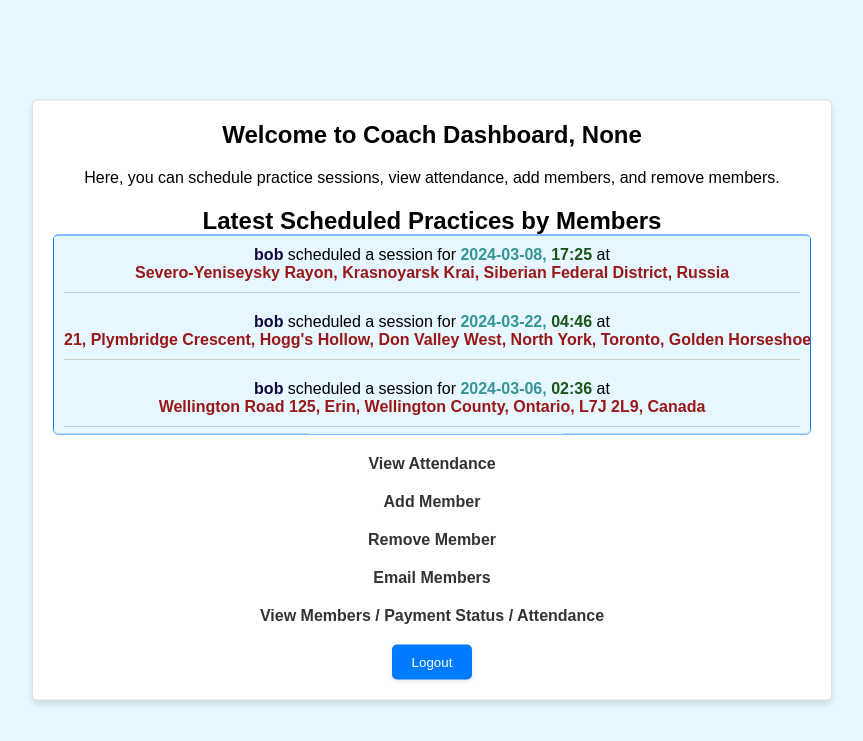
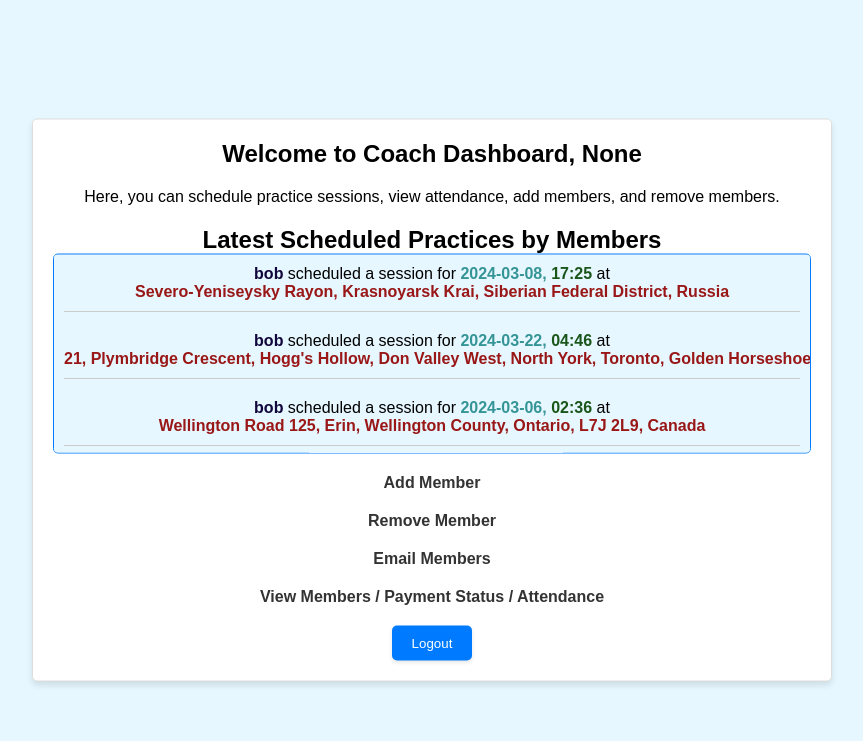
Before and after one commit to sankeer28/Club_Manager, a Flask app: page /coach_dashboard in a window 1280 px wide. Shown: the top 741 px of the page, without its empty margins (208-1071 px from the left). Run offline with Flask 3, Linux system fonts and the light colour scheme; the visitor is signed in with stand-in values (Sample User, id 1).

Commit message:
Update coach_dashboard.html

```diff
--- a/Flask/templates/coach_dashboard.html
+++ b/Flask/templates/coach_dashboard.html
@@ -29,7 +29,6 @@
 
 
         <div class="dashboard-links">
-            <a href="{{ url_for('view_attendance') }}">View Attendance</a>
             <a href="{{ url_for('add_member') }}">Add Member</a>
             <a href="{{ url_for('remove_member') }}">Remove Member</a>
             <a href="{{ url_for('email_members') }}">Email Members</a>
```
